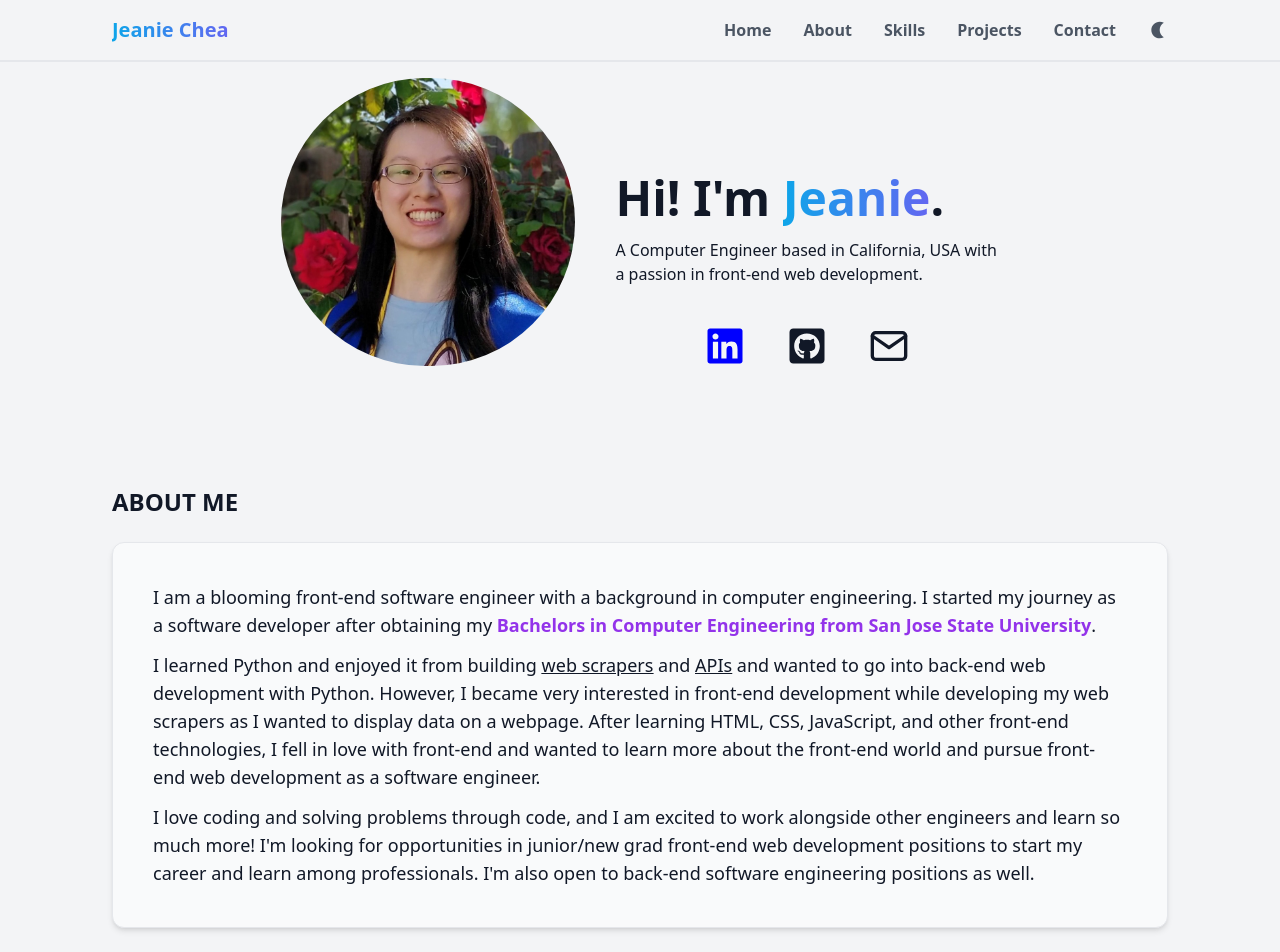
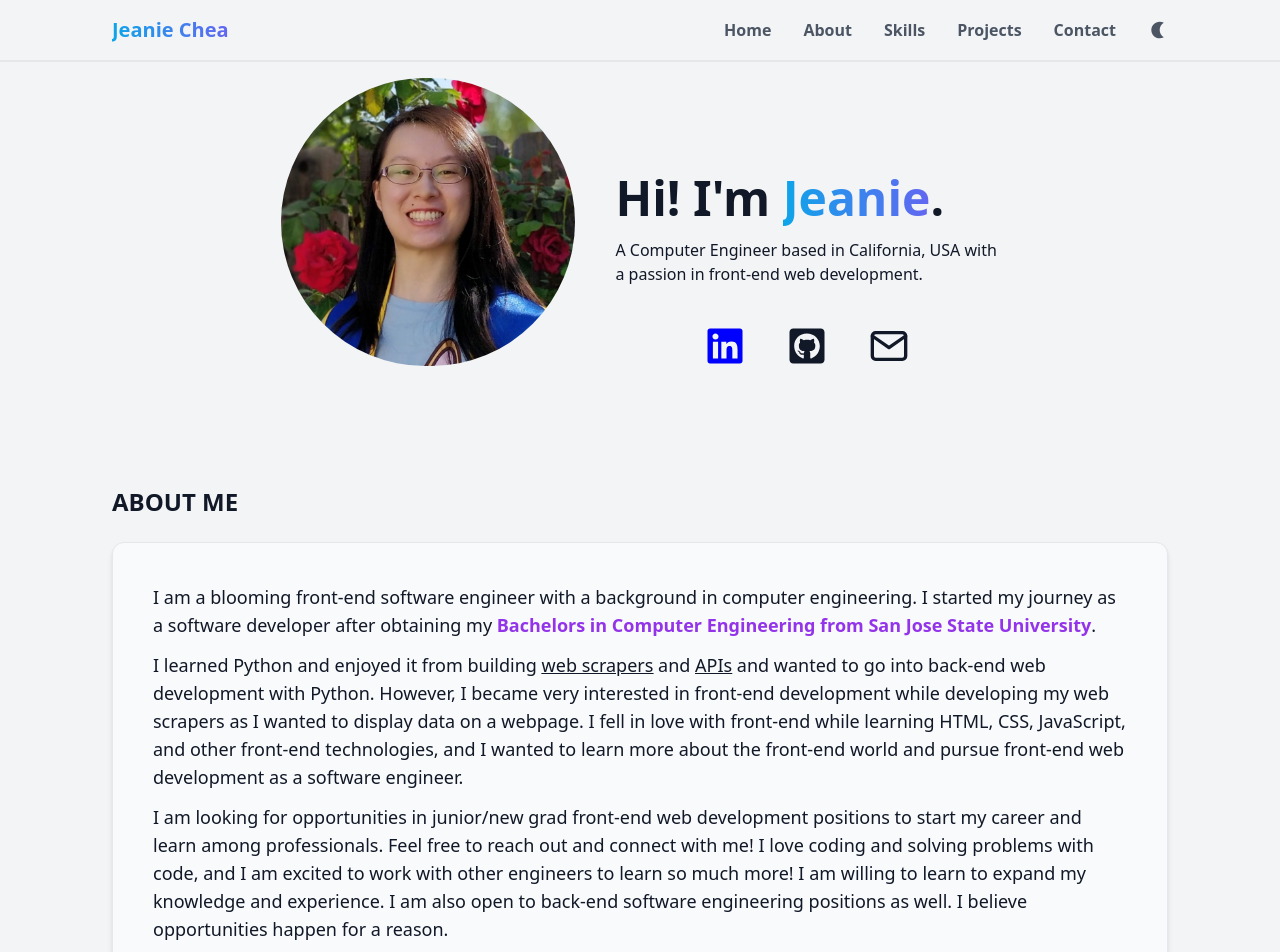
Before and after one commit to jechea14/jechea14.github.io, a React (Create React App) app in the folder portfolio/: page / in a window 1280 px wide. Shown: the top 952 px of the page. Built offline with nearby package versions, Linux system fonts and the light colour scheme.

Commit message:
Update About Me
More description

```diff
--- a/portfolio/src/Components/AboutMe.js
+++ b/portfolio/src/Components/AboutMe.js
@@ -12,12 +12,12 @@ const AboutMe = () => {
         <p>
           I learned Python and enjoyed it from building <span className='hover:cursor-pointer underline'><a href='https://github.com/jechea14/Automated-RS-Clan-DXP-Competition' target='_blank'>web scrapers</a></span> and <span className='hover:cursor-pointer underline'><a href='https://github.com/jechea14/django-inventory-api' target='_blank'>APIs</a></span> and wanted to go into back-end web development with Python.
           However, I became very interested in front-end development while developing my web scrapers as I wanted to display data on a webpage.
-          After learning HTML, CSS, JavaScript, and other front-end technologies, I fell in love with front-end and wanted to learn more about the front-end world and pursue front-end web development as a software engineer.
+          I fell in love with front-end while learning HTML, CSS, JavaScript, and other front-end technologies, and I wanted to learn more about the front-end world and pursue front-end web development as a software engineer.
         </p>
         <p>
-          I love coding and solving problems through code, and I am excited to work alongside other engineers and learn so much more!
-          I'm looking for opportunities in junior/new grad front-end web development positions to start my career and learn among professionals.
-          I'm also open to back-end software engineering positions as well.
+          I am looking for opportunities in junior/new grad front-end web development positions to start my career and learn among professionals. Feel free to reach out and connect with me!
+          I love coding and solving problems with code, and I am excited to work with other engineers to learn so much more! I am willing to learn to expand my knowledge and experience.
+          I am also open to back-end software engineering positions as well. I believe opportunities happen for a reason.
         </p>
       </div>
     </section>
```
